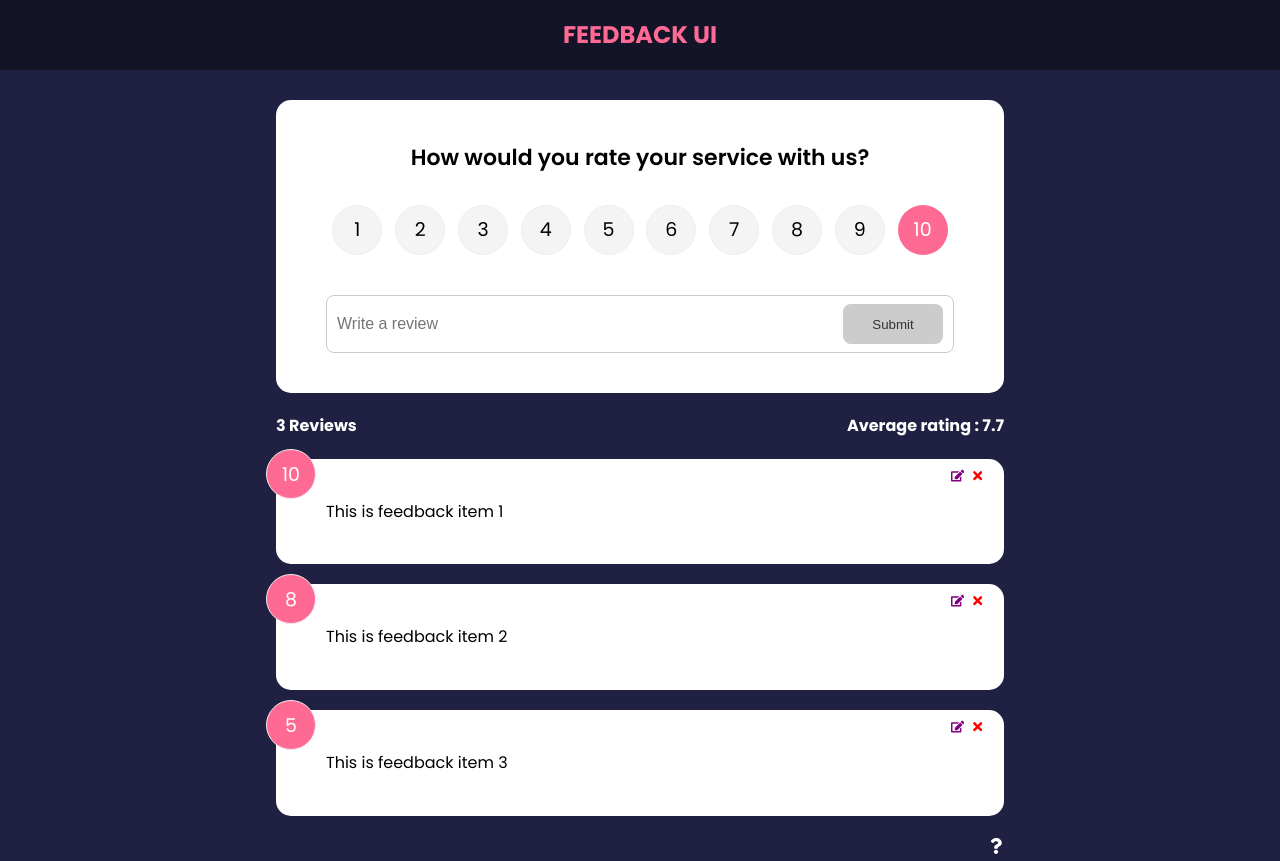
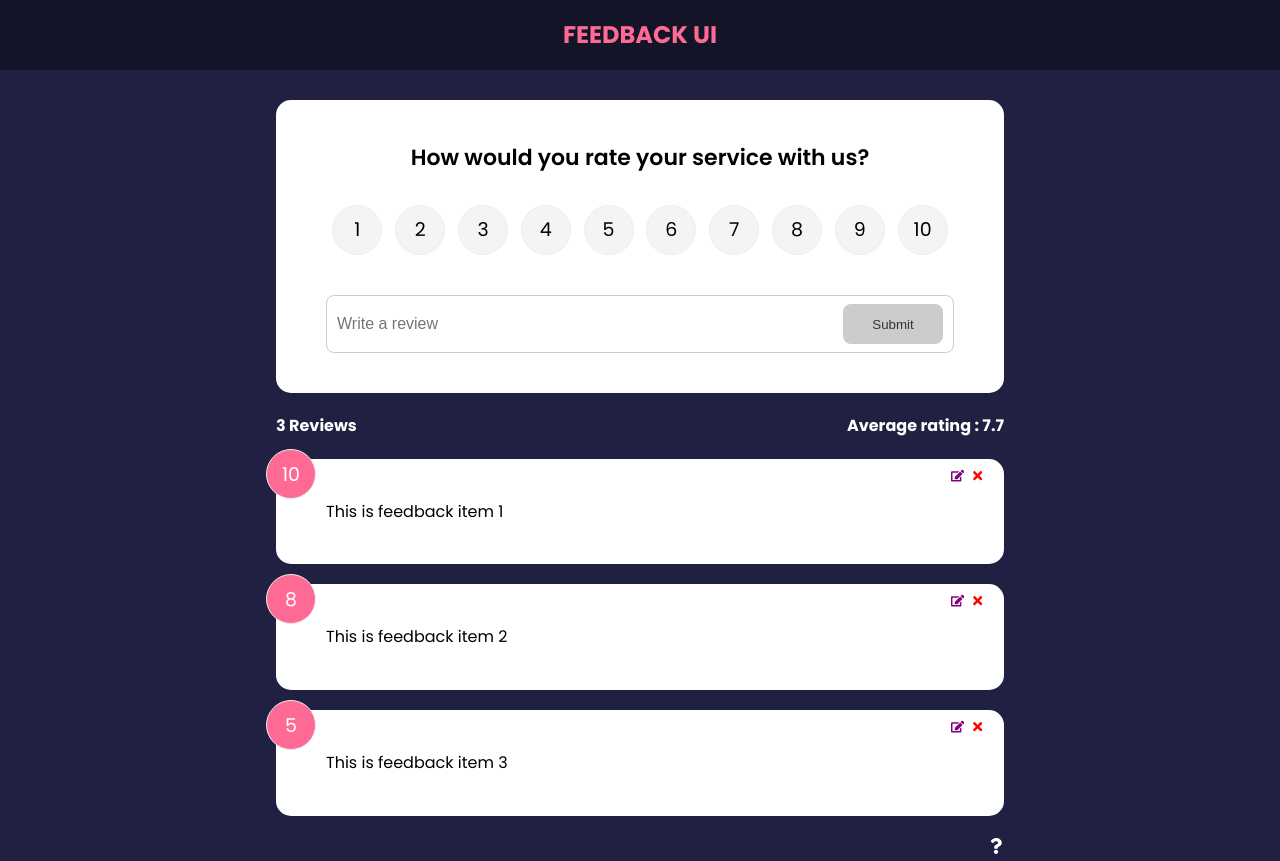
Before and after one commit to vermarahul86/feedback-app, a React (Create React App) app: page / in a window 1280 px wide. Built offline with nearby package versions, Linux system fonts and the light colour scheme; the HTML template or start-up script is replaced by a standard one.

Commit message:
34.sodeEffects with use Effects.

```diff
--- a/src/components/FeedbackForm.jsx
+++ b/src/components/FeedbackForm.jsx
@@ -1,4 +1,4 @@
-import { useState } from "react"
+import { useEffect, useState } from "react"
 import Card from "./shared/Card"
 import Button from "./shared/Button"
 import RatingSelect from "./RatingSelect"
@@ -12,7 +12,15 @@ function FeedbackForm(/*{handleAdd}*/){
     const[message, setMessage] = useState('')
     const[rating, setRating] = useState(10)
 
-    const{addFeedback} = useContext(FeedbackContext)
+    const{addFeedback, feedbackEdit} = useContext(FeedbackContext)
+
+    useEffect(()=>{
+           if(feedbackEdit.edit === true){
+            setBtnDisbaled(false)
+            setText(feedbackEdit.item.text)
+            setRating(feedbackEdit.item.rating)
+           }
+    }, [feedbackEdit])
 
 
     const handleTextChange = (e) => {
--- a/src/components/FeedbackItem.jsx
+++ b/src/components/FeedbackItem.jsx
@@ -21,8 +21,8 @@ function FeedbackItem({item}){
     return(
         <Card>
             <div className="num-display">{item.rating}</div>
-            <button className='close' onClick={()=> deleteFeedback(item.id)}><FaTimes color='red'/></button>
-            <button className='edit' onClick={()=>editFeedback(item)}>
+            <button className='close' onClick={() => deleteFeedback(item.id)}><FaTimes color='red'/></button>
+            <button className='edit' onClick={() => editFeedback(item)}>
                 <FaEdit color='purple'/>
             </button>
             <div className="text-display">{item.text}</div>
--- a/src/components/RatingSelect.jsx
+++ b/src/components/RatingSelect.jsx
@@ -1,6 +1,15 @@
-import { useState } from "react"
+import { useState, useEffect } from "react"
+import { useContext } from 'react'
+import FeedbackContext from '../context/FeedbackContext'
+
 
 function RatingSelect({select}){
+
+const{feedbackEdit} = useContext(FeedbackContext)
+
+useEffect(()=>{
+    setSelected(feedbackEdit.item.rating)
+}, [feedbackEdit])
 
 const[selected, setSelected] = useState(10)
 
--- a/src/context/FeedbackContext.js
+++ b/src/context/FeedbackContext.js
@@ -57,7 +57,11 @@ export const FeedbackProvider = ({children}) => {
     }
 
     return <FeedbackContext.Provider value= {{
-        feedback, deleteFeedback, addFeedback, editFeedback
+        feedback,
+        deleteFeedback,
+        addFeedback,
+        editFeedback,
+        feedbackEdit
     }}>
         {children}
     </FeedbackContext.Provider>
```
